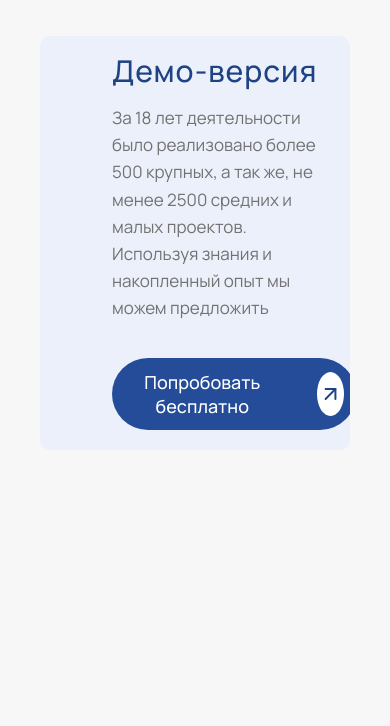
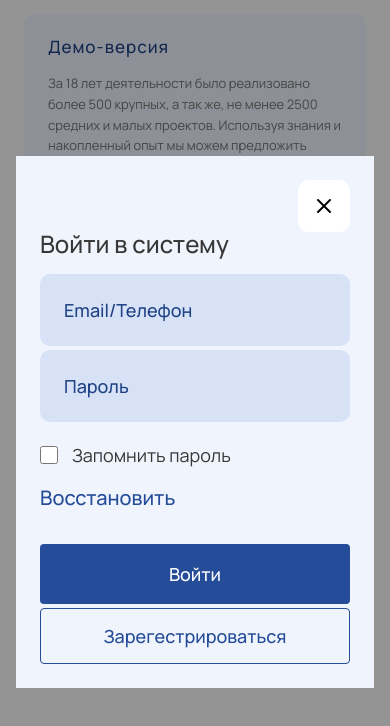
Before and after one commit to PolinaMalaeva/test_demo, a plain HTML site: page index.html in a window 390 px wide. Both pictures are taken after a click on the button "Попробовать бесплатно". Drawn offline with Linux system fonts and the light colour scheme.

Commit message:
feat: added mobile versions and JS

```diff
--- a/index.html
+++ b/index.html
@@ -55,5 +55,6 @@
         </div>
     </div>
 </main>
+<script src="index.js"></script>
 </body>
 </html>
--- /dev/null
+++ b/index.js
@@ -0,0 +1,25 @@
+const modal = document.getElementById('modal')
+const formModal = document.getElementById('form-modal')
+
+function clickOutside(event) {
+  if (!formModal.contains(event.target)) {
+    modal.style.display = "none";
+    modal.removeEventListener('click', clickOutside);
+  }
+}
+
+function openModal() {
+  modal.style.display = "flex"
+  modal.addEventListener('click', clickOutside);
+}
+
+function closeModal() {
+  modal.style.display = "none"
+  modal.removeEventListener('click', clickOutside);
+}
+
+function signIn() {
+  const email = document.getElementById('email').value
+  const password = document.getElementById('password').value
+  alert("Email: " + email + "\nPassword: " + password);
+}
--- a/style.css
+++ b/style.css
@@ -120,3 +120,63 @@ button {
   display: flex;
   align-items: stretch;
 }
+
+@media all and (max-width: 1920px) {
+  .demo_title {
+    font-size: 26px;
+  }
+}
+
+@media all and (max-width: 1440px) {
+  .demo {
+    padding: 24px;
+  }
+
+  .demo_title {
+    font-size: 20px;
+  }
+
+  .demo_description {
+    font-size: 15px;
+    max-width: 100%;
+  }
+
+  .demo_wrapper {
+    flex-direction: column;
+  }
+
+  .demo_text {
+    padding: 24px;
+  }
+
+  .demo_button {
+    column-gap: 19px;
+    padding: 10px 10px 10px 18px;
+  }
+
+}
+
+@media all and (max-width: 768px) {
+  .demo {
+    padding: 14px 24px;
+  }
+
+  .demo_title {
+    font-size: 17px;
+  }
+
+  .demo_description {
+    font-size: 13px;
+  }
+
+  .demo_button {
+    width: 100%;
+    font-size: 15px;
+    justify-content: space-between;
+  }
+
+  .switch {
+    width: 36px;
+    height: 36px;
+  }
+}
```
